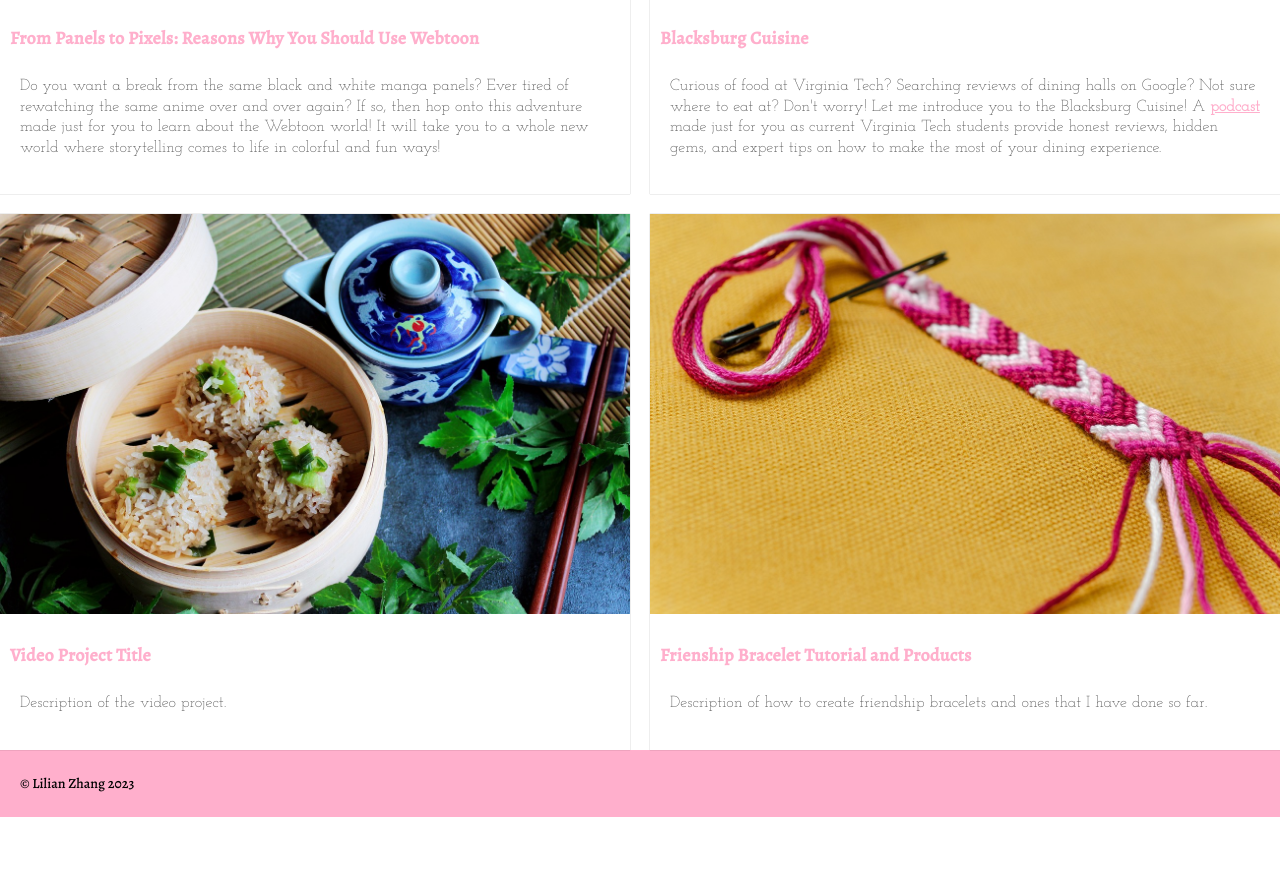
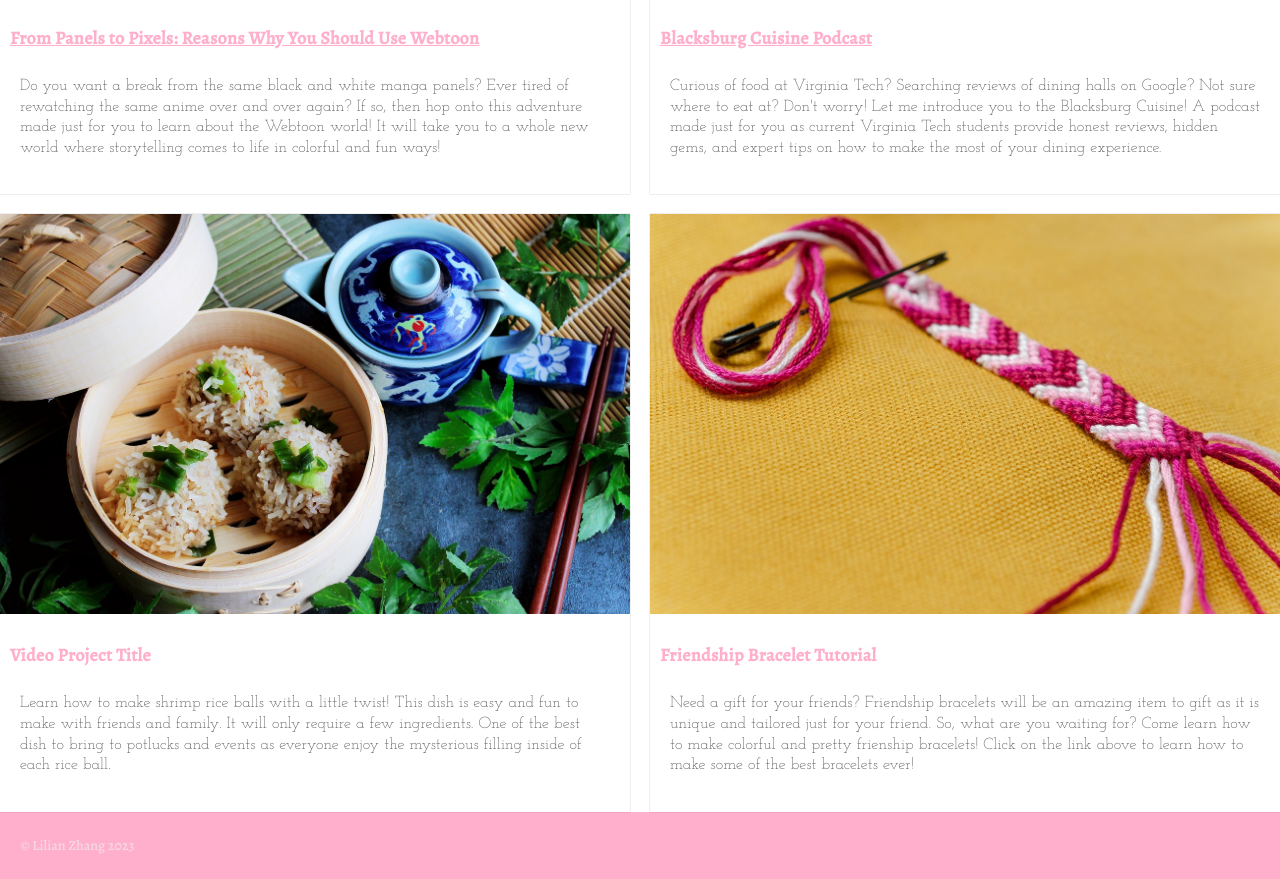
Before and after one commit to lilycube/lilycube.github.io, a plain HTML site: page index.html in a window 1280 px wide. Shown: the part 1247-2126 px from the top of the page. Before the commit the page ends 2064 px from the top, so only its background shows below. Drawn offline with nearby package versions, Linux system fonts and the light colour scheme.

Commit message:
adding description

```diff
--- a/css/style.css
+++ b/css/style.css
@@ -33,7 +33,7 @@ main {
 }
 
 h1 {
-  font-family: 'Alegreya';
+  font-family: 'Alegreya', sans-serif;
   font-size: calc(1em + 3vw);
   padding-bottom: .67em;
   border-bottom: 1px solid;
@@ -127,7 +127,7 @@ footer div{
   display: flex;
   align-content: center;
   padding: 10px 20px;
-  color: rgb(255, 255, 255)9);
+  color: rgba(240, 231, 231, 0.782);
 }
 
 @media all and (max-width:700px) {
--- a/index.html
+++ b/index.html
@@ -29,30 +29,30 @@
       <main id="projects">
         <div class="project">
           <img src="images/blog_anime_girl.jpg" alt="a pretty girl in a kimono and holding a small firework stick at a festival"/>
-          <h2>From Panels to Pixels: Reasons Why You Should Use Webtoon</h2>
+          <h2><a href="https://medium.com/@lilianz_66105/from-panels-to-pixels-reasons-why-you-should-use-webtoon-2be46d44c64e" target="_blank"><Strong>From Panels to Pixels: Reasons Why You Should Use Webtoon</Strong></a></h2>
           <p class="description">
             Do you want a break from the same black and white manga panels? Ever tired of rewatching the same anime over and over again? If so, then hop onto this adventure made just for you to learn about the Webtoon world! It will take you to a whole new world where storytelling comes to life in colorful and fun ways!
           </p>
         </div>
         <div class="project">
           <img src="images/podcast_cafe_food.jpg" alt="multiple plates of breakfast food on a table"/>
-          <h2>Blacksburg Cuisine</h2>
+          <h2><a href="https://on.soundcloud.com/7gMxW" target="_blank"><strong>Blacksburg Cuisine Podcast</strong></a></h2>
           <p class="description">
-            Curious of food at Virginia Tech? Searching reviews of dining halls on Google? Not sure where to eat at? Don't worry! Let me introduce you to the Blacksburg Cuisine! A <a href="https://on.soundcloud.com/7gMxW" target="_blank"><strong>podcast</strong></a> made just for you as current Virginia Tech students provide honest reviews, hidden gems, and expert tips on how to make the most of your dining experience.
+            Curious of food at Virginia Tech? Searching reviews of dining halls on Google? Not sure where to eat at? Don't worry! Let me introduce you to the Blacksburg Cuisine! A podcast made just for you as current Virginia Tech students provide honest reviews, hidden gems, and expert tips on how to make the most of your dining experience.
           </p>
         </div>
         <div class="project">
           <img src="images/video_riceballs.jpg" alt="rice balls in a steamer with a teapot on the side"/>
           <h2>Video Project Title</h2>
           <p class="description">
-            Description of the video project.
+            Learn how to make shrimp rice balls with a little twist! This dish is easy and fun to make with friends and family. It will only require a few ingredients. One of the best dish to bring to potlucks and events as everyone enjoy the mysterious filling inside of each rice ball.
           </p>
         </div>
         <div class="project">
           <img src="images/extra_friendship_bracelet.jpg" alt="a unfinished different shades of red and white friendship bracelet"/>
-          <h2>Frienship Bracelet Tutorial and Products</h2>
+          <h2><a hred="https://docs.google.com/presentation/d/1qFcLIb7zyTV9dCtwv4Yi_LlUUcaGuMGlxBtLOkT_XXE/edit?usp=sharing" target="_blank"><strong>Friendship Bracelet Tutorial</strong></a></h2>
           <p class="description">
-            Description of how to create friendship bracelets and ones that I have done so far.
+            Need a gift for your friends? Friendship bracelets will be an amazing item to gift as it is unique and tailored just for your friend. So, what are you waiting for? Come learn how to make colorful and pretty frienship bracelets! Click on the link above to learn how to make some of the best bracelets ever!
           </p>
         </div>
       </main>
```
